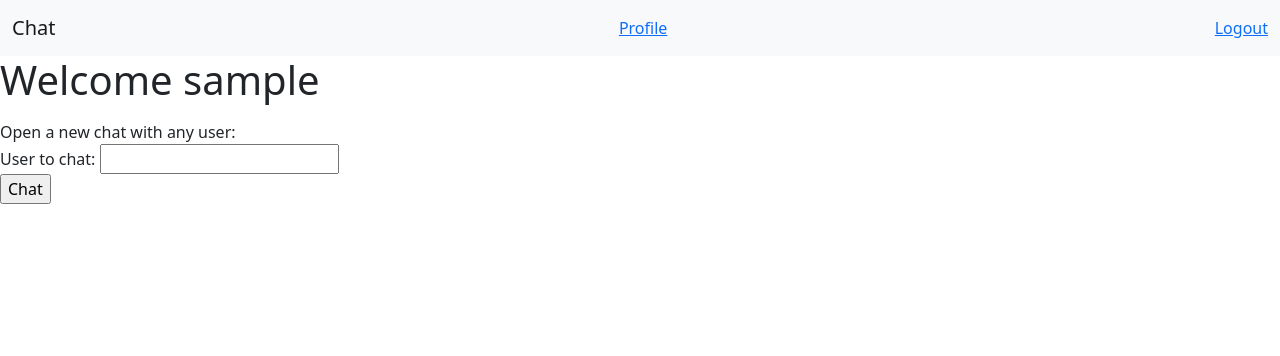
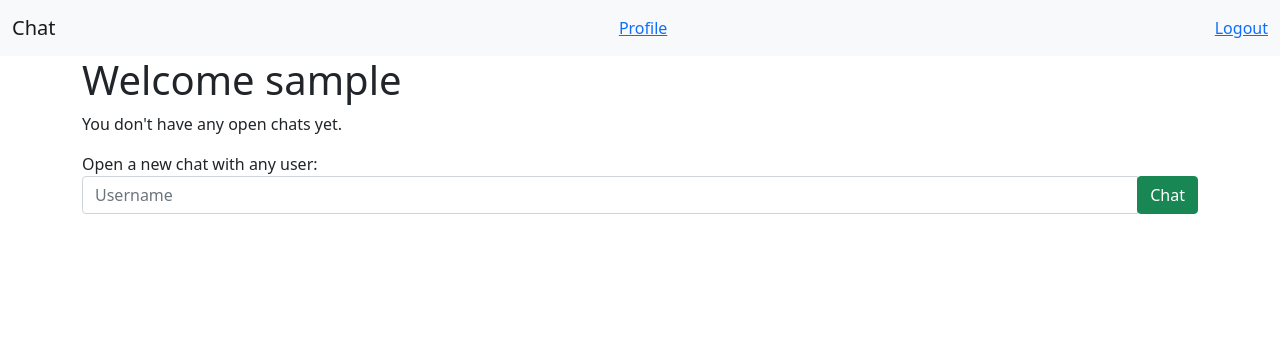
Before and after one commit to pferrero/chat, a Flask app: page /home in a window 1280 px wide. Shown: the top 356 px of the page. Run offline with Flask 2, Linux system fonts and the light colour scheme; the visitor is signed in with stand-in values (Sample User, id 1); data comes from the database, SQL or seed files in the repository; data that the repository does not hold is empty.

Commit message:
Change templates of the chat views.

```diff
--- a/chatapp/templates/base.html.jinja
+++ b/chatapp/templates/base.html.jinja
@@ -53,7 +53,7 @@
         {% endif %}
     {% endwith %}
     {# Content block #}
-    <div id="container-sm">
+    <div class="container">
         {% block content %}{% endblock %}
     </div>
 </body>
--- a/chatapp/templates/home.html.jinja
+++ b/chatapp/templates/home.html.jinja
@@ -5,6 +5,10 @@
 {# fill content block #}
 {% block content %}
     <h1 id="welcomeMsg">Welcome {{ current_user.username }}</h1>
+
+    {% if not chats %}
+        <p>You don't have any open chats yet.</p>
+    {% else %}
         <ul>
         {% for chat in chats %}
             <li> Open chat with:
@@ -16,10 +20,25 @@
             </li>
         {% endfor %}
         </ul>
+    {% endif %}
     Open a new chat with any user:<br>
-    <form action="chat" method="POST">
+    {# <form action="chat" method="POST">
         <label for="txtUser">User to chat:</label>
         <input type="text" name="txtUser"><br>
         <input type="submit" value="Chat">
-    </form>
+    </form> #}
+    <div class="input-group mb-3">
+        <input type="text" class="form-control" placeholder="Username" aria-label="Message" id="username">
+        <div class="input-group-append">
+        <button class="btn btn-success" type="submit" id="chatBtn">Chat</button>
+        </div>
+    </div>
+    <script>
+        document.getElementById("chatBtn").onclick = function () {
+            window.location.href = "/chat/" + document.getElementById("username").value;
+            /*var xhttp = new XMLHttpRequest();
+            xhttp.open("GET", "/chat/" + document.getElementById("username").value, true);
+            xhttp.send();*/
+        }
+    </script>
 {% endblock %}
```
Also changed, not shown: chatapp/templates/chat.html.jinja (+6 -6 lines). Lines whose indentation alone changed are shown as unchanged.
